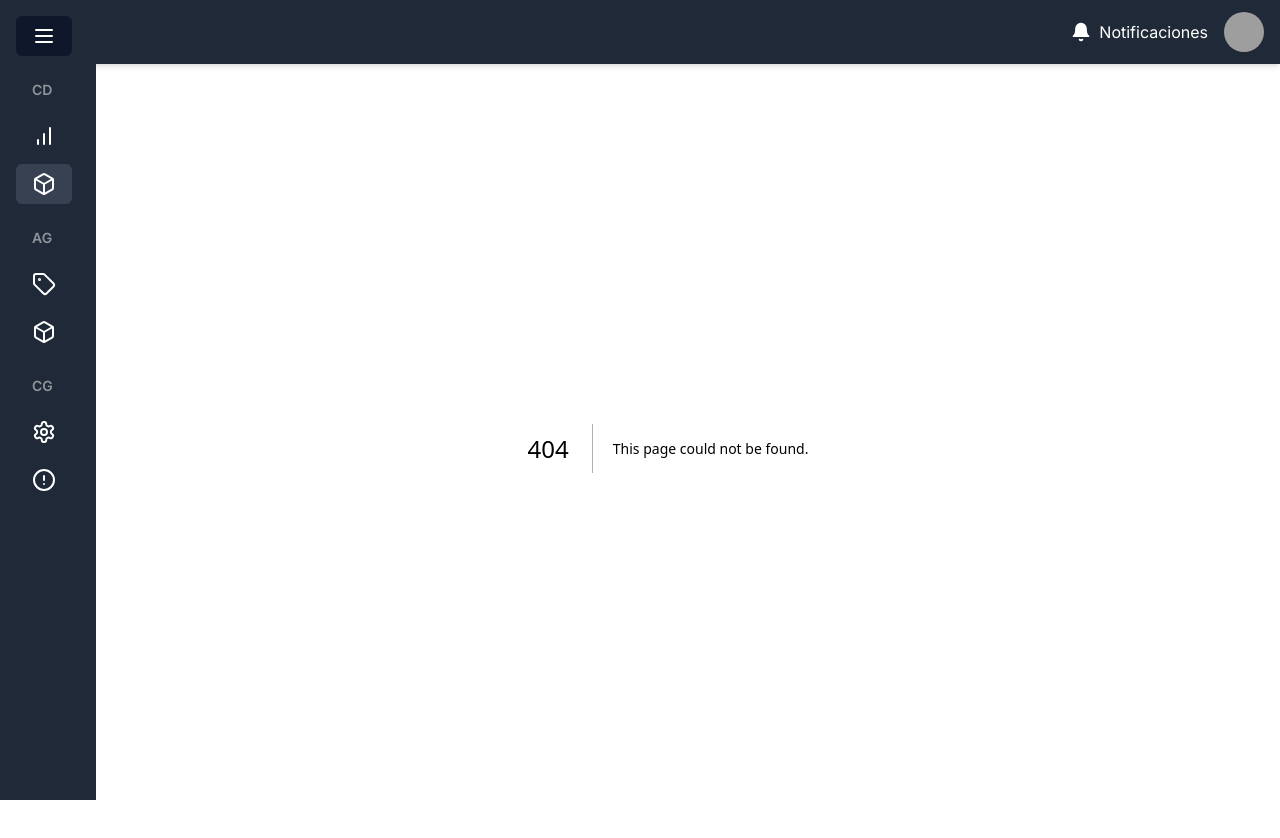
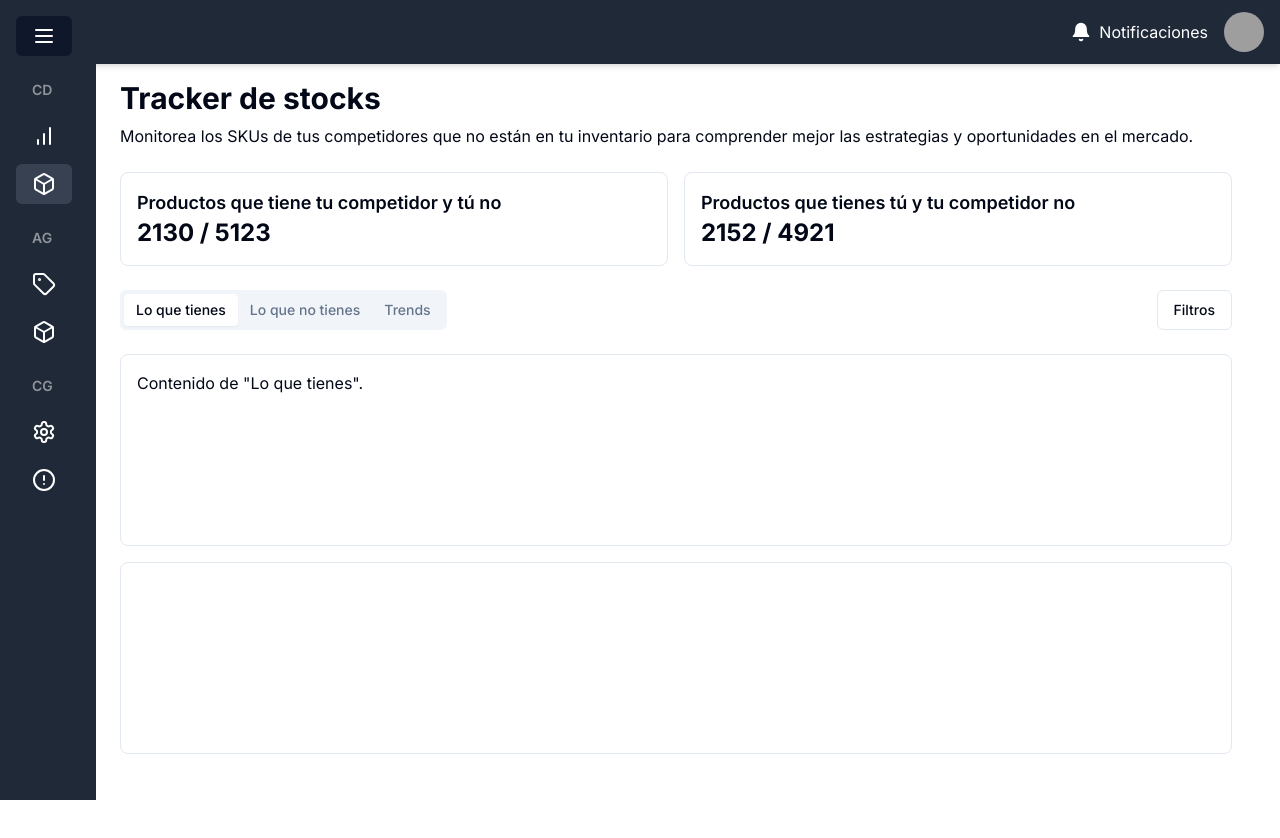
Before and after one commit to renators99/web-product, a Next.js app: page /stocktracker in a window 1280 px wide. Before the commit this address had no page. Shown: the top 838 px of the page. After the commit the page ends 810 px from the top, so only its background shows below. Built offline with nearby package versions, Linux system fonts and the light colour scheme; grey boxes are pictures that could not be loaded.

Commit message:
new view

```diff
--- a/package.json
+++ b/package.json
@@ -13,6 +13,7 @@
     "@radix-ui/react-label": "^2.1.0",
     "@radix-ui/react-select": "^2.1.1",
     "@radix-ui/react-slot": "^1.1.0",
+    "@radix-ui/react-tabs": "^1.1.0",
     "@radix-ui/react-toast": "^1.2.1",
     "class-variance-authority": "^0.7.0",
     "clsx": "^2.1.1",
--- /dev/null
+++ b/src/app/stocktracker/page.tsx
@@ -0,0 +1,53 @@
+import { Button } from "@/components/ui/button";
+import { Tabs, TabsContent, TabsList, TabsTrigger } from "@/components/ui/tabs";
+
+export default function StockTracker() {
+  return (
+    <main className="py-8 pl-4">
+      <h1 className="text-3xl font-bold mb-2">Tracker de stocks</h1>
+      <p className="text-md mb-6">
+        Monitorea los SKUs de tus competidores que no están en tu inventario para
+        comprender mejor las estrategias y oportunidades en el mercado.
+      </p>
+      <div className="grid grid-cols-2 gap-4 mb-6">
+        <div className="p-4 border rounded-lg">
+          <h2 className="text-lg font-semibold">Productos que tiene tu competidor y tú no</h2>
+          <p className="text-2xl font-bold">2130 / 5123</p>
+        </div>
+        <div className="p-4 border rounded-lg">
+          <h2 className="text-lg font-semibold">Productos que tienes tú y tu competidor no</h2>
+          <p className="text-2xl font-bold">2152 / 4921</p>
+        </div>
+      </div>
+
+        <Tabs defaultValue="tienes" className="flex-grow">
+          <div className="flex justify-between items-center mb-6">
+            <TabsList>
+                <TabsTrigger value="tienes">Lo que tienes</TabsTrigger>
+                <TabsTrigger value="notienes">Lo que no tienes</TabsTrigger>
+                <TabsTrigger value="trends">Trends</TabsTrigger>
+            </TabsList>
+            <Button variant="outline" className="ml-4">Filtros</Button>
+          </div>
+          <TabsContent value="tienes">
+            <div className="border rounded-lg p-4 h-48 mb-4">
+              <p>Contenido de "Lo que tienes".</p>
+            </div>
+          </TabsContent>
+          <TabsContent value="notienes">
+            <div className="border rounded-lg p-4 h-48 mb-4">
+              <p>Contenido de "Lo que no tienes".</p>
+            </div>
+          </TabsContent>
+          <TabsContent value="trends">
+            <div className="border rounded-lg p-4 h-48 mb-4">
+              <p>Contenido de "Trends".</p>
+            </div>
+          </TabsContent>
+        </Tabs>
+      <div className="border rounded-lg p-4 h-48 mb-6">
+        {/* Aquí va el contenido principal */}
+      </div>
+    </main>
+  );
+}
--- /dev/null
+++ b/src/components/ui/tabs.tsx
@@ -0,0 +1,55 @@
+"use client"
+
+import * as React from "react"
+import * as TabsPrimitive from "@radix-ui/react-tabs"
+
+import { cn } from "@/lib/utils"
+
+const Tabs = TabsPrimitive.Root
+
+const TabsList = React.forwardRef<
+  React.ElementRef<typeof TabsPrimitive.List>,
+  React.ComponentPropsWithoutRef<typeof TabsPrimitive.List>
+>(({ className, ...props }, ref) => (
+  <TabsPrimitive.List
+    ref={ref}
+    className={cn(
+      "inline-flex h-10 items-center justify-center rounded-md bg-muted p-1 text-muted-foreground",
+      className
+    )}
+    {...props}
+  />
+))
+TabsList.displayName = TabsPrimitive.List.displayName
+
+const TabsTrigger = React.forwardRef<
+  React.ElementRef<typeof TabsPrimitive.Trigger>,
+  React.ComponentPropsWithoutRef<typeof TabsPrimitive.Trigger>
+>(({ className, ...props }, ref) => (
+  <TabsPrimitive.Trigger
+    ref={ref}
+    className={cn(
+      "inline-flex items-center justify-center whitespace-nowrap rounded-sm px-3 py-1.5 text-sm font-medium ring-offset-background transition-all focus-visible:outline-none focus-visible:ring-2 focus-visible:ring-ring focus-visible:ring-offset-2 disabled:pointer-events-none disabled:opacity-50 data-[state=active]:bg-background data-[state=active]:text-foreground data-[state=active]:shadow-sm",
+      className
+    )}
+    {...props}
+  />
+))
+TabsTrigger.displayName = TabsPrimitive.Trigger.displayName
+
+const TabsContent = React.forwardRef<
+  React.ElementRef<typeof TabsPrimitive.Content>,
+  React.ComponentPropsWithoutRef<typeof TabsPrimitive.Content>
+>(({ className, ...props }, ref) => (
+  <TabsPrimitive.Content
+    ref={ref}
+    className={cn(
+      "mt-2 ring-offset-background focus-visible:outline-none focus-visible:ring-2 focus-visible:ring-ring focus-visible:ring-offset-2",
+      className
+    )}
+    {...props}
+  />
+))
+TabsContent.displayName = TabsPrimitive.Content.displayName
+
+export { Tabs, TabsList, TabsTrigger, TabsContent }
```
Also changed, not shown: 1 other file (tests, documents, lock files or other folders).
